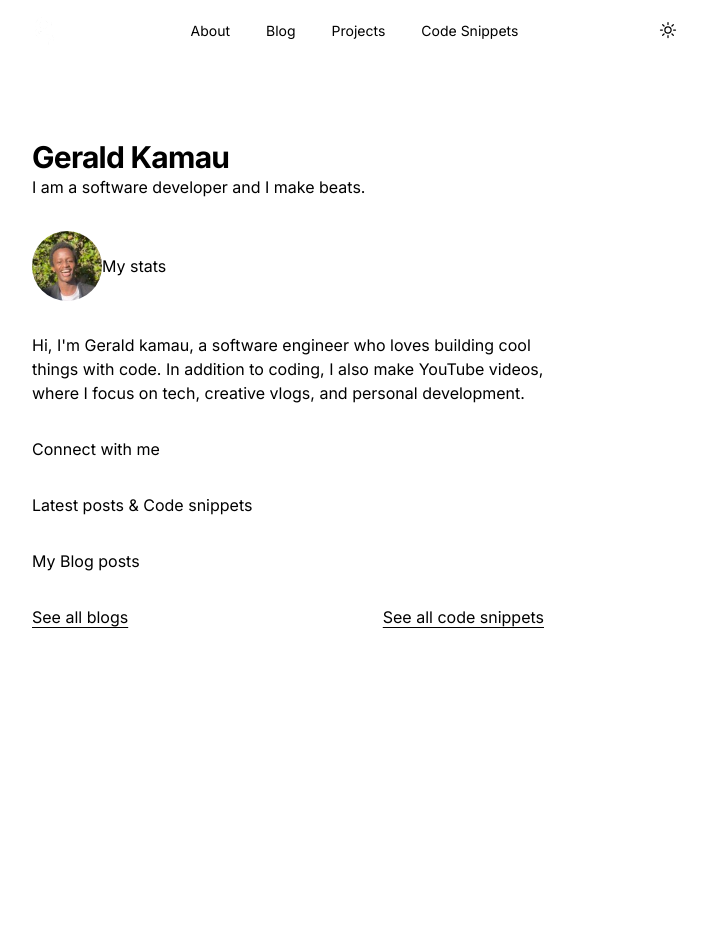
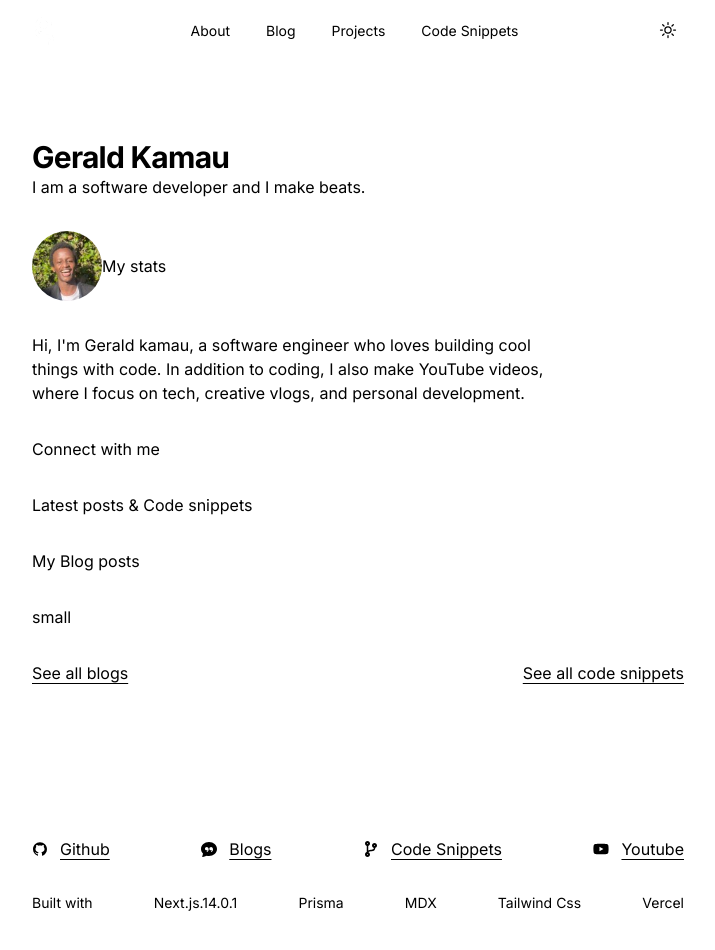
Before and after one commit to Gerald-ux-ux/gerald-k, a Next.js app: page / in a window 1280 px wide. Shown: the top 950 px of the page, without its empty margins (282-997 px from the left). Before the commit the page ends 800 px from the top, so only its background shows below. Built offline with nearby package versions, Linux system fonts and the light colour scheme.

Commit message:
-add footer

```diff
--- a/app/layout.tsx
+++ b/app/layout.tsx
@@ -12,6 +12,7 @@ import clsx from "clsx";
 import Navigation from "@/components/Navigation";
 import { Analytics } from "@vercel/analytics/react";
 import ThemeProvider from "@/components/ThemeProvider";
+import Footer from "@/components/ui/Footer";
 
 const inter = Inter({ subsets: ["latin"] });
 
@@ -43,8 +44,9 @@ export default function RootLayout({
         {/* Wrap the whole app in the ThemeProvider & Set some props */}
         <ThemeProvider attribute="class" defaultTheme="system" enableSystem>
           <Navigation />
-          <div className="flex max-w-[700px] px-6 pt-16 mx-auto md:pt-20 md:px-6">
+          <div className="flex  max-w-[700px] px-6 pt-16 mx-auto md:pt-20 md:px-6 flex-col">
             {children}
+            <Footer />
           </div>
         </ThemeProvider>
 
--- a/app/page.tsx
+++ b/app/page.tsx
@@ -40,7 +40,7 @@ export default function Home() {
         <div className="flex animate-in flex-col gap-8">
           <h2 className="text-secondary">Latest posts & Code snippets</h2>
           <PostList />
-
+          small
           <div className="flex  justify-between w-full">
             <Link
               href="/blog"
--- a/components/Navigation.tsx
+++ b/components/Navigation.tsx
@@ -58,7 +58,6 @@ export default function Navigation() {
         </ul>
 
         <MobileNav links={links} />
-
         <div className=" flex justify-center items-center w-8">
           <ThemeSwitcher />
         </div>
--- /dev/null
+++ b/components/ui/Footer.tsx
@@ -0,0 +1,48 @@
+import FooterLinks from "@/hooks/FooterLinks";
+
+export default function Footer() {
+  return (
+    <footer className="mt-36  pb-36 w-full animate-in text-base">
+      <FooterLinks />
+
+      <div className="mt-8 text-sm  ">
+        <div className="flex justify-between items-center w-full">
+          <span className="text-secondary">Built with </span>
+
+          <a
+            href="https://nextjs.org"
+            className="text-secondary hover:text-primary"
+          >
+            Next.js.14.0.1
+          </a>
+          <a
+            href="https://www.prisma.io/"
+            className="text-secondary hover:text-primary"
+          >
+            Prisma
+          </a>
+
+          <a
+            href="https://mdxjs.com"
+            className="text-secondary hover:text-primary"
+          >
+            MDX
+          </a>
+          <a
+            href="https://tailwindcss.com"
+            className="text-secondary hover:text-primary"
+          >
+            Tailwind Css
+          </a>
+
+          <a
+            href="https://vercel.com"
+            className="text-secondary hover:text-primary"
+          >
+            Vercel
+          </a>
+        </div>
+      </div>
+    </footer>
+  );
+}
--- /dev/null
+++ b/hooks/FooterLinks.tsx
@@ -0,0 +1,50 @@
+import { AiOutlineGithub } from "react-icons/ai";
+import { BsFillChatQuoteFill } from "react-icons/bs";
+import { FaCodeBranch, FaYoutube } from "react-icons/fa";
+import Link from "next/link";
+
+const links = [
+  {
+    label: "Github",
+    href: "https://github.com/Gerald-ux-ux",
+    icon: <AiOutlineGithub />,
+  },
+  {
+    label: "Blogs",
+    href: "/blog",
+    icon: <BsFillChatQuoteFill />,
+  },
+  {
+    label: "Code Snippets",
+    href: "/code-snippets",
+    icon: <FaCodeBranch />,
+  },
+  {
+    label: "Youtube",
+    href: "https://www.youtube.com/@geralddd.g/featured",
+    icon: <FaYoutube />,
+  },
+];
+
+type links = {
+  label: string;
+  href: string;
+  icon: JSX.Element;
+};
+
+export default function FooterLinks() {
+  return (
+    <ul className="flex items-center justify-between  border-t border-t-primary  ">
+      {links.map((link) => (
+        <div key={link.href} className="">
+          <Link href={link.href} className="">
+            <span className="flex mt-2  items-center underline-offset-4 gap-3 hover:text-primary text-secondary underline  justify-between">
+              {link.icon}
+              {link.label}
+            </span>
+          </Link>
+        </div>
+      ))}
+    </ul>
+  );
+}
--- a/next.config.js
+++ b/next.config.js
@@ -1,4 +1,9 @@
 /** @type {import('next').NextConfig} */
-const nextConfig = {}
+const nextConfig = {
+  domain: [
+    "https://github.com/Gerald-ux-ux",
+    "https://www.youtube.com/@geralddd.g/featured",
+  ],
+};
 
-module.exports = nextConfig
+module.exports = nextConfig;
```
